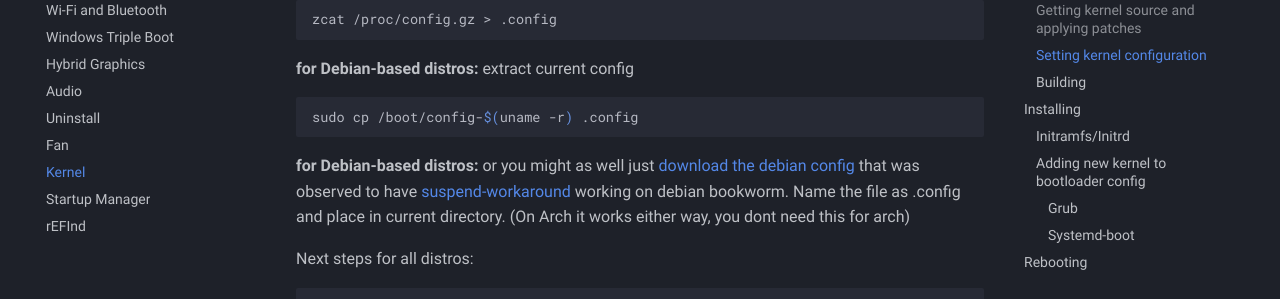
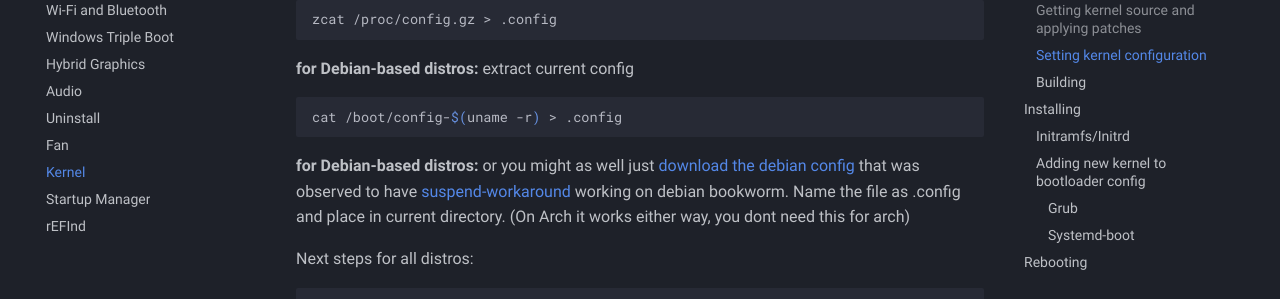
Before and after one commit to t2linux/wiki, an MkDocs documentation site: the page built from docs/guides/kernel.md, in a window 1280 px wide and 900 px high, scrolled down 1583 px. Shown: the part 152-451 px from the top of the window. Built offline with MkDocs 1.6.1 and Material for MkDocs 9.7.7, drawn with Linux system fonts in a browser that asks for light colours; comment, search, counter and statistics services are not loaded.

Commit message:
Update kernel.md
no need for sudo here also made it similar to arch command

````diff
--- a/docs/guides/kernel.md
+++ b/docs/guides/kernel.md
@@ -47,7 +47,7 @@ zcat /proc/config.gz > .config
 ```
 **for Debian-based distros:** extract current config
 ```bash
-sudo cp /boot/config-$(uname -r) .config
+cat /boot/config-$(uname -r) > .config
 ```
 **for Debian-based distros:** or you might as well just [download the debian config](../attachments/debian.config) that was observed to have [suspend-workaround](../guides/postinstall.md) working on debian bookworm. Name the file as .config and place in current directory.
 (On Arch it works either way, you dont need this for arch)
````
